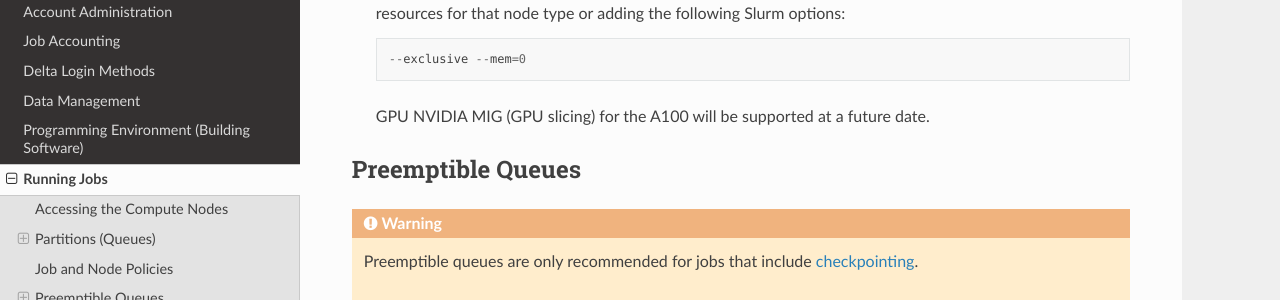
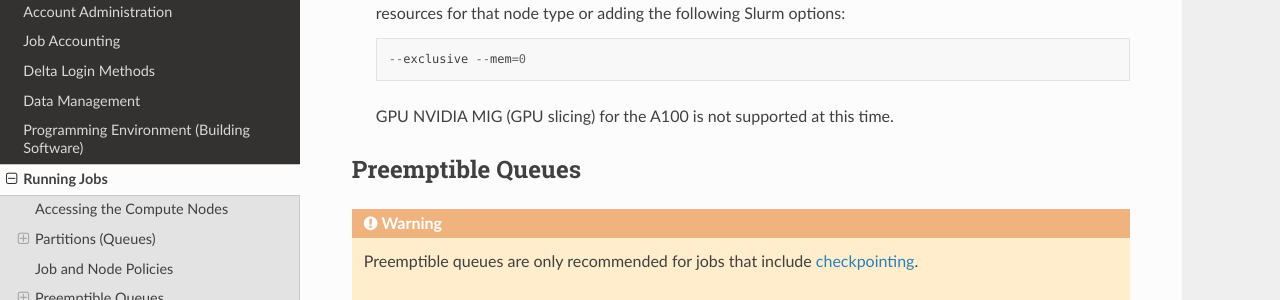
Before and after one commit to ncsa/Delta_doc, a Sphinx documentation site: the page built from docs/source/user_guide/running_jobs.rst, in a window 1280 px wide and 900 px high, scrolled down 2559 px. Shown: the part 151-451 px from the top of the window. Built offline with Sphinx 7.4.7 and the Read the Docs theme 3.1.0, drawn with Linux system fonts in a browser that asks for light colours.

Commit message:
Update running_jobs.rst for MIG changes
Changed text to show that MIG is not supported.

```diff
--- a/docs/source/user_guide/running_jobs.rst
+++ b/docs/source/user_guide/running_jobs.rst
@@ -132,7 +132,7 @@ Job and Node Policies
 
      --exclusive --mem=0
 
-  GPU NVIDIA MIG (GPU slicing) for the A100 will be supported at a future date.
+  GPU NVIDIA MIG (GPU slicing) for the A100 is not supported at this time.
 
 .. _preempt:
 
```
